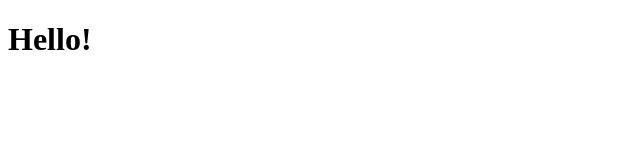
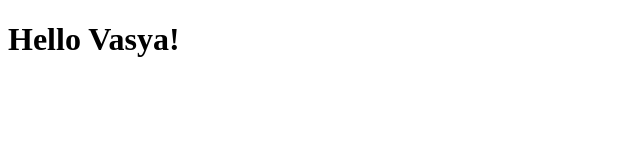
Before and after one commit to Ararad1962/Super-project, a plain HTML site: page index.html in a window 1280 px wide. Shown: the whole page, without its empty margins (0-640 px from the left). Drawn offline with Linux system fonts and the light colour scheme.

Commit message:
feat: Index Vasya

```diff
--- a/index.html
+++ b/index.html
@@ -7,6 +7,6 @@
     <title>Document</title>
 </head>
 <body>
-    <h1>Hello!</h1>
+    <h1>Hello Vasya!</h1>
 </body>
 </html>
```
